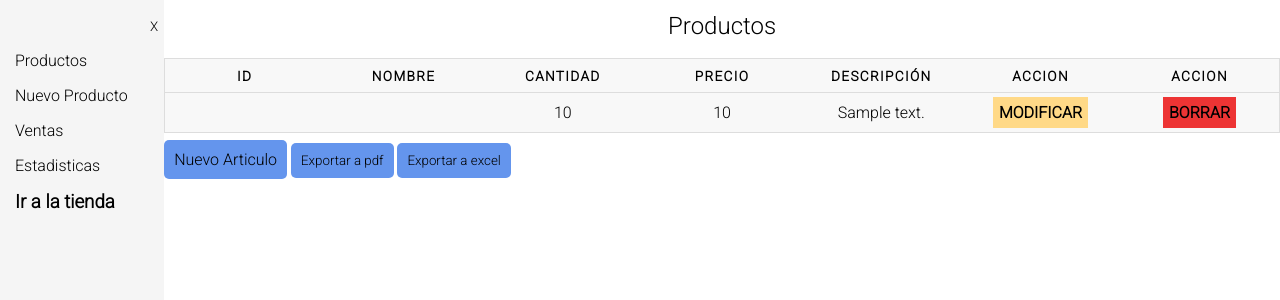
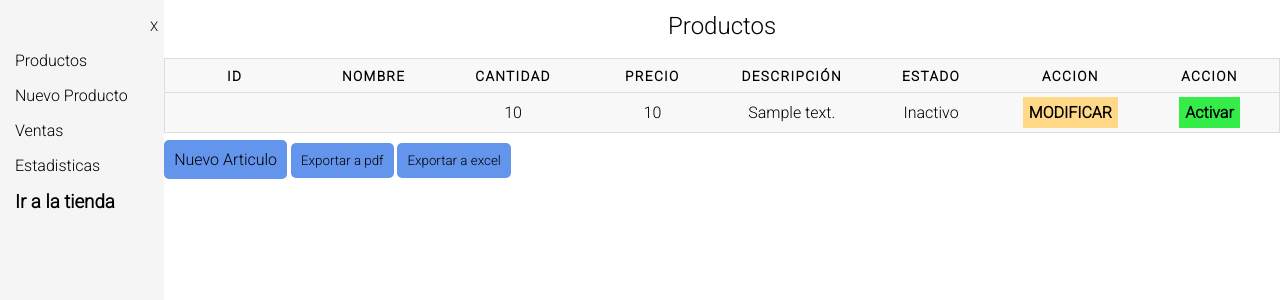
Before and after one commit to tomasCfarias/TP_BACKEND_FRONTEND_IFTS, a PHP site: page /mostrarProductos.php in a window 1280 px wide. Shown: the part 47-347 px from the top of the page. Run offline with PHP 8.4, Linux system fonts and the light colour scheme; the visitor is signed in with stand-in values (Sample User, id 1); tables that the repository leaves empty or names only in its code hold one stand-in row (values such as "Sample post"); data that the repository does not hold is empty; some libraries are stand-ins or nearby versions.

Commit message:
Cambia borrar producto a pausar

```diff
--- a/articulos.php
+++ b/articulos.php
@@ -6,10 +6,10 @@
     $pagenumber = empty($_GET["page"]) ? 1 : $_GET["page"];
     $cantidad_por_pagina = 8;
     $offset = $cantidad_por_pagina * $pagenumber == $cantidad_por_pagina ? 0 : $cantidad_por_pagina * ($pagenumber - 1);
-    $sql = "SELECT * FROM productos LIMIT $offset,$cantidad_por_pagina";
+    $sql = "SELECT * FROM productos WHERE estado = 0 LIMIT $offset,$cantidad_por_pagina";
     $result = $conn -> query($sql);
 
-    $query = "SELECT * FROM productos";
+    $query = "SELECT * FROM productos WHERE estado = 0";
     $res = mysqli_query($conn, $query);
     $number_of_result = mysqli_num_rows($res);
     $number_of_pages = ceil($number_of_result / $cantidad_por_pagina);
--- a/borrarProducto.php
+++ b/borrarProducto.php
@@ -9,8 +9,8 @@
 
         if(isset($_GET["id"])) {
             $numero = $_GET["id"];
-
-            $sql = "DELETE FROM productos WHERE id = ?";
+            $estado = intval($_GET["estado"]);
+            $sql = "UPDATE productos SET estado = $estado WHERE id = ?";
             $stmt = $conn->prepare($sql);
             $stmt->bind_param("i", $numero);
 
--- a/css/mostrarusuarios.css
+++ b/css/mostrarusuarios.css
@@ -126,3 +126,8 @@ table {
     padding: 6px;
     font-weight: bold;
 }
+#crudActivar{
+    background-color: rgb(52, 237, 73);
+    padding: 6px;
+    font-weight: bold;
+}
--- a/mostrarProductos.php
+++ b/mostrarProductos.php
@@ -45,6 +45,7 @@
                 <th scope="col">Cantidad</th>
                 <th scope="col">Precio</th>
             <th scope="col">Descripción</th>
+            <th scope="col">Estado</th>
             <th scope="col">Accion</th>
             <th scope="col">Accion</th>
         </tr>
@@ -54,14 +55,28 @@
 
 if ($result->num_rows > 0) {
     while ($row = $result->fetch_assoc()) {
+
+        if ($row["estado"] == 0) {
+            $estado = "Activo";
+        } else {
+            $estado = "Inactivo";
+        }
+
         echo "<tr>";
         echo "<td scope='row' data-label='ID'>" . $row["Id"] . " "."</td>";
         echo "<td data-label='Nombre'>" . $row["Name"] ." ". "</td>";
         echo "<td data-label='Cantidad'>" . $row["quantity"] . " "."</td>";
         echo "<td data-label='Precio'>" . $row["price"] ." ". "</td>";
         echo "<td data-label='Descripción'>" . $row["description"] ." ". "</td>";
+        echo "<td data-label='Estado'>" . $estado ."</td>";
         echo "<td data-label='Accion'><a href='modificarProducto.php?id=" . $row['Id'] . "' id = 'crudM'>MODIFICAR</a></td>";
-        echo "<td data-label='Accion'><a href='borrarProducto.php?id=" . $row['Id'] . "'id='crudBorrar'>BORRAR</a></td>";
+
+        if ($estado == "Activo") {
+            echo "<td data-label='Accion'><a href='borrarProducto.php?estado=1&id=" . $row['Id'] . "'id='crudBorrar'>Pausar</a></td>";
+        }
+        else if ($estado == "Inactivo") {
+            echo "<td data-label='Accion'><a href='borrarProducto.php?estado=0&id=" . $row['Id'] . "'id='crudActivar'>Activar</a></td>";
+        }
         echo "</tr>";
     }
 } else {
```
